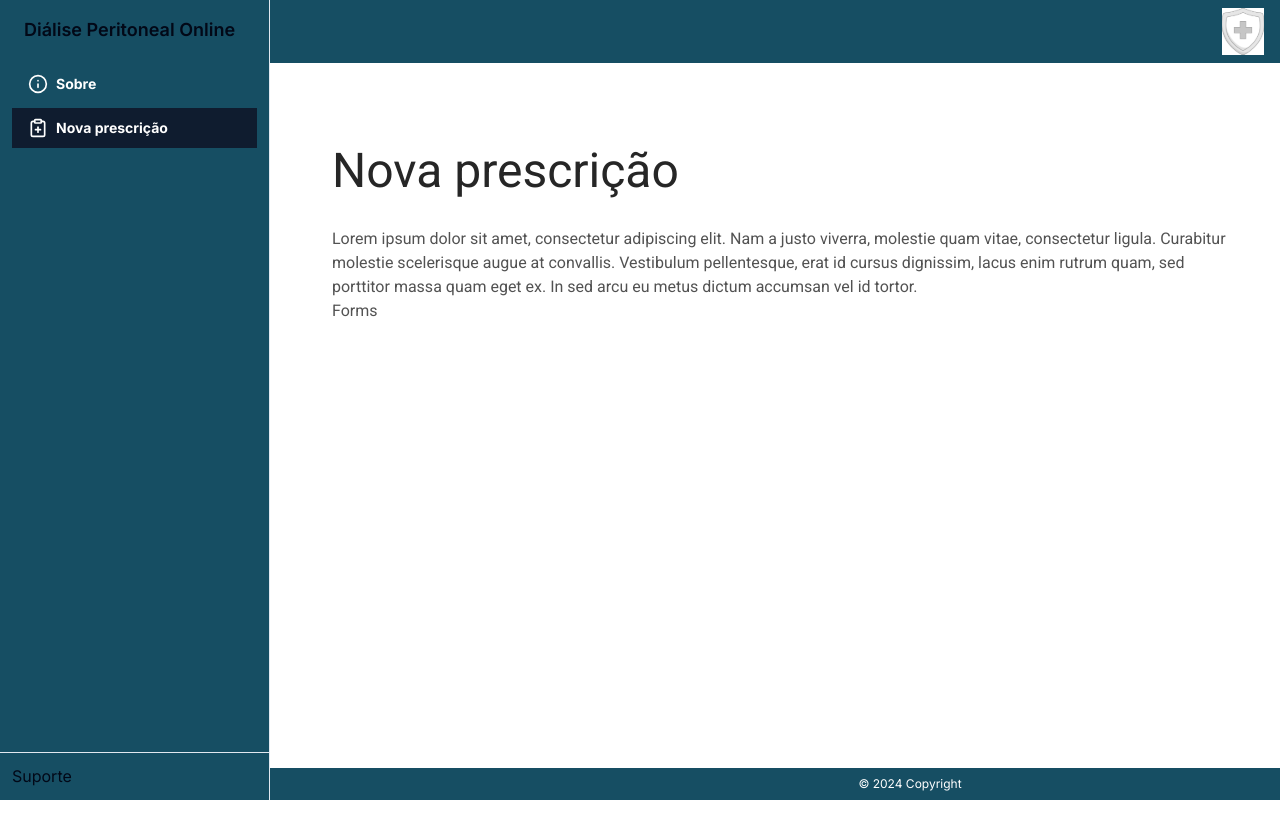
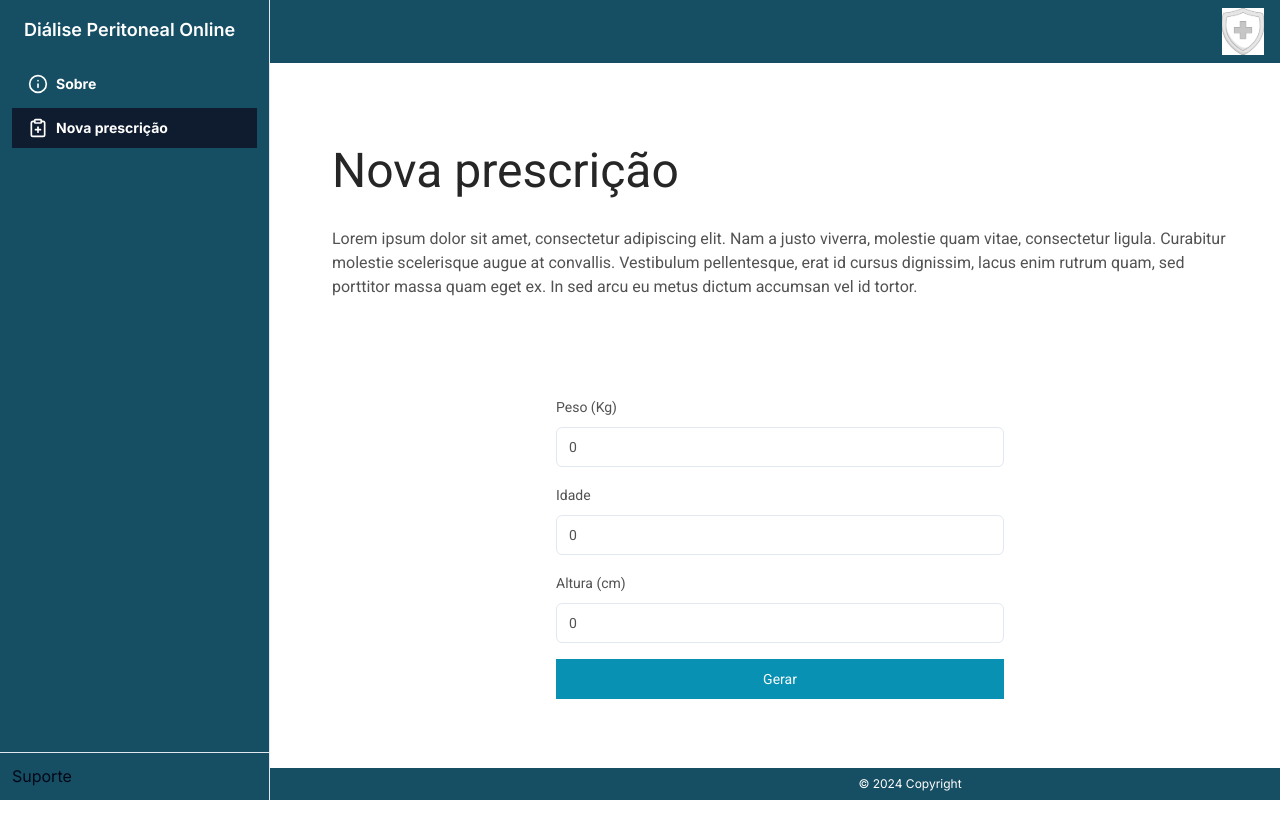
Before and after one commit to Batiman00/dialise-peritoneal, a Next.js app: page /item/prescricao in a window 1280 px wide. Shown: the top 838 px of the page. Before the commit the page ends 800 px from the top, so only its background shows below. Built offline with nearby package versions, Linux system fonts and the light colour scheme.

Commit message:
Add forms

```diff
--- a/package.json
+++ b/package.json
@@ -9,7 +9,9 @@
     "lint": "next lint"
   },
   "dependencies": {
+    "@hookform/resolvers": "^3.9.0",
     "@radix-ui/react-dialog": "^1.1.1",
+    "@radix-ui/react-label": "^2.1.0",
     "@radix-ui/react-separator": "^1.1.0",
     "@radix-ui/react-slot": "^1.1.0",
     "class-variance-authority": "^0.7.0",
@@ -18,9 +20,11 @@
     "next": "14.2.5",
     "react": "^18",
     "react-dom": "^18",
+    "react-hook-form": "^7.52.1",
     "tailwind-merge": "^2.4.0",
     "tailwindcss-animate": "^1.0.7",
-    "usehooks-ts": "^3.1.0"
+    "usehooks-ts": "^3.1.0",
+    "zod": "^3.23.8"
   },
   "devDependencies": {
     "@types/node": "^20",
--- a/src/app/item/prescricao/page.tsx
+++ b/src/app/item/prescricao/page.tsx
@@ -1,4 +1,5 @@
 
+import DialiseForms from "@/components/DialiseForms";
 import { Separator } from "@radix-ui/react-separator";
 import { Poppins, Roboto } from "next/font/google";
 
@@ -22,7 +23,7 @@
         <h1 className={`${poppins.variable} py-8 text-5xl text-neutral-800`}>Nova prescrição</h1>
         <p>Lorem ipsum dolor sit amet, consectetur adipiscing elit. Nam a justo viverra, molestie quam vitae, consectetur ligula. Curabitur molestie scelerisque augue at convallis. Vestibulum pellentesque, erat id cursus dignissim, lacus enim rutrum quam, sed porttitor massa quam eget ex. In sed arcu eu metus dictum accumsan vel id tortor. </p>
         <Separator/>
-        <p>Forms</p>
+        <DialiseForms/>
       </div>
     </div>
   );
--- /dev/null
+++ b/src/components/DialiseForms.tsx
@@ -0,0 +1,104 @@
+"use client";
+import * as z from "zod";
+import { useForm } from "react-hook-form";
+import { zodResolver } from "@hookform/resolvers/zod";
+import {
+  Form,
+  FormControl,
+  FormField,
+  FormItem,
+  FormLabel,
+  FormMessage,
+} from "@/components/ui/form";
+import { Input } from "@/components/ui/input";
+import { Button } from "@/components/ui/button";
+
+const formSchema = z
+  .object({
+    idade: z.number().int().gt(0),
+    peso: z.number().gt(0),
+    altura: z.number().int().gt(0),
+  })
+
+export default function DialiseForms() {
+  const form = useForm<z.infer<typeof formSchema>>({
+    resolver: zodResolver(formSchema),
+    defaultValues: {
+      idade: 0,
+      peso: 0,
+      altura: 0,
+    },
+  });
+
+  const handleSubmit = (values: z.infer<typeof formSchema>) => {
+    console.log({ values });
+  };
+
+  return (
+    <main className="flex min-h-screen flex-col items-center justify-between p-24">
+      <Form {...form}>
+        <form
+          onSubmit={form.handleSubmit(handleSubmit)}
+          className="max-w-md w-full flex flex-col gap-4"
+        >
+          <FormField
+            control={form.control}
+            name="peso"
+            render={({ field }) => {
+              return (
+                <FormItem>
+                  <FormLabel>Peso (Kg)</FormLabel>
+                  <FormControl>
+                    <Input
+                      placeholder="Peso (Kg)"
+                      type="number"
+                      {...field}
+                    />
+                  </FormControl>
+                  <FormMessage />
+                </FormItem>
+              );
+            }}
+          />
+          <FormField
+            control={form.control}
+            name="idade"
+            render={({ field }) => {
+              return (
+                <FormItem>
+                  <FormLabel>Idade</FormLabel>
+                  <FormControl>
+                    <Input placeholder="Idade (anos)" type="number" {...field} />
+                  </FormControl>
+                  <FormMessage />
+                </FormItem>
+              );
+            }}
+          />
+          <FormField
+            control={form.control}
+            name="altura"
+            render={({ field }) => {
+              return (
+                <FormItem>
+                  <FormLabel>Altura (cm)</FormLabel>
+                  <FormControl>
+                    <Input
+                      placeholder="Altura (cm)"
+                      type="number"
+                      {...field}
+                    />
+                  </FormControl>
+                  <FormMessage />
+                </FormItem>
+              );
+            }}
+          />
+          <Button type="submit" className="w-full bg-cyan-600">
+            Gerar
+          </Button>
+        </form>
+      </Form>
+    </main>
+  );
+}
--- a/src/components/SidebarDesktop.tsx
+++ b/src/components/SidebarDesktop.tsx
@@ -16,7 +16,7 @@
   return (
     <aside className='w-[270px] max-w-xs h-screen fixed left-0 top-0 z-40 border-r bg-cyan-900'>
       <div className='h-full px-3 py-4'>
-        <h3 className='mx-3 text-lg font-semibold text-foreground'>Diálise Peritoneal Online</h3>
+        <h3 className='mx-3 text-lg font-semibold text-foreground text-white'>Diálise Peritoneal Online</h3>
         <div className='mt-5'>
           <div className='flex flex-col gap-1 w-full'>
             {props.sidebarItems.links.map((link, index) => (
--- a/src/components/SidebarMobile.tsx
+++ b/src/components/SidebarMobile.tsx
@@ -31,7 +31,7 @@
       </SheetTrigger>
       <SheetContent side='left' className='px-3 py-4  bg-cyan-900' hideClose>
         <SheetHeader className='flex flex-row justify-between items-center space-y-0'>
-          <span className='text-lg font-semibold text-foreground mx-3'>
+          <span className='text-lg font-semibold text-foreground mx-3 text-white'>
           Diálise Peritoneal Online
           </span>
           <SheetClose asChild>
@@ -45,7 +45,7 @@
             {props.sidebarItems.links.map((link, idx) => (
               <Link key={idx} href={link.href}>
                 <SidebarButton
-                  variant={pathname === link.href ? 'secondary' : 'ghost'}
+                  variant={pathname === link.href ? 'select' : 'ghost'}
                   icon={link.icon}
                   className='w-full'
                 >
--- /dev/null
+++ b/src/components/ui/form.tsx
@@ -0,0 +1,178 @@
+"use client"
+
+import * as React from "react"
+import * as LabelPrimitive from "@radix-ui/react-label"
+import { Slot } from "@radix-ui/react-slot"
+import {
+  Controller,
+  ControllerProps,
+  FieldPath,
+  FieldValues,
+  FormProvider,
+  useFormContext,
+} from "react-hook-form"
+
+import { cn } from "@/lib/utils"
+import { Label } from "@/components/ui/label"
+
+const Form = FormProvider
+
+type FormFieldContextValue<
+  TFieldValues extends FieldValues = FieldValues,
+  TName extends FieldPath<TFieldValues> = FieldPath<TFieldValues>
+> = {
+  name: TName
+}
+
+const FormFieldContext = React.createContext<FormFieldContextValue>(
+  {} as FormFieldContextValue
+)
+
+const FormField = <
+  TFieldValues extends FieldValues = FieldValues,
+  TName extends FieldPath<TFieldValues> = FieldPath<TFieldValues>
+>({
+  ...props
+}: ControllerProps<TFieldValues, TName>) => {
+  return (
+    <FormFieldContext.Provider value={{ name: props.name }}>
+      <Controller {...props} />
+    </FormFieldContext.Provider>
+  )
+}
+
+const useFormField = () => {
+  const fieldContext = React.useContext(FormFieldContext)
+  const itemContext = React.useContext(FormItemContext)
+  const { getFieldState, formState } = useFormContext()
+
+  const fieldState = getFieldState(fieldContext.name, formState)
+
+  if (!fieldContext) {
+    throw new Error("useFormField should be used within <FormField>")
+  }
+
+  const { id } = itemContext
+
+  return {
+    id,
+    name: fieldContext.name,
+    formItemId: `${id}-form-item`,
+    formDescriptionId: `${id}-form-item-description`,
+    formMessageId: `${id}-form-item-message`,
+    ...fieldState,
+  }
+}
+
+type FormItemContextValue = {
+  id: string
+}
+
+const FormItemContext = React.createContext<FormItemContextValue>(
+  {} as FormItemContextValue
+)
+
+const FormItem = React.forwardRef<
+  HTMLDivElement,
+  React.HTMLAttributes<HTMLDivElement>
+>(({ className, ...props }, ref) => {
+  const id = React.useId()
+
+  return (
+    <FormItemContext.Provider value={{ id }}>
+      <div ref={ref} className={cn("space-y-2", className)} {...props} />
+    </FormItemContext.Provider>
+  )
+})
+FormItem.displayName = "FormItem"
+
+const FormLabel = React.forwardRef<
+  React.ElementRef<typeof LabelPrimitive.Root>,
+  React.ComponentPropsWithoutRef<typeof LabelPrimitive.Root>
+>(({ className, ...props }, ref) => {
+  const { error, formItemId } = useFormField()
+
+  return (
+    <Label
+      ref={ref}
+      className={cn(error && "text-destructive", className)}
+      htmlFor={formItemId}
+      {...props}
+    />
+  )
+})
+FormLabel.displayName = "FormLabel"
+
+const FormControl = React.forwardRef<
+  React.ElementRef<typeof Slot>,
+  React.ComponentPropsWithoutRef<typeof Slot>
+>(({ ...props }, ref) => {
+  const { error, formItemId, formDescriptionId, formMessageId } = useFormField()
+
+  return (
+    <Slot
+      ref={ref}
+      id={formItemId}
+      aria-describedby={
+        !error
+          ? `${formDescriptionId}`
+          : `${formDescriptionId} ${formMessageId}`
+      }
+      aria-invalid={!!error}
+      {...props}
+    />
+  )
+})
+FormControl.displayName = "FormControl"
+
+const FormDescription = React.forwardRef<
+  HTMLParagraphElement,
+  React.HTMLAttributes<HTMLParagraphElement>
+>(({ className, ...props }, ref) => {
+  const { formDescriptionId } = useFormField()
+
+  return (
+    <p
+      ref={ref}
+      id={formDescriptionId}
+      className={cn("text-sm text-muted-foreground", className)}
+      {...props}
+    />
+  )
+})
+FormDescription.displayName = "FormDescription"
+
+const FormMessage = React.forwardRef<
+  HTMLParagraphElement,
+  React.HTMLAttributes<HTMLParagraphElement>
+>(({ className, children, ...props }, ref) => {
+  const { error, formMessageId } = useFormField()
+  const body = error ? String(error?.message) : children
+
+  if (!body) {
+    return null
+  }
+
+  return (
+    <p
+      ref={ref}
+      id={formMessageId}
+      className={cn("text-sm font-medium text-destructive", className)}
+      {...props}
+    >
+      {body}
+    </p>
+  )
+})
+FormMessage.displayName = "FormMessage"
+
+export {
+  useFormField,
+  Form,
+  FormItem,
+  FormLabel,
+  FormControl,
+  FormDescription,
+  FormMessage,
+  FormField,
+}
--- /dev/null
+++ b/src/components/ui/input.tsx
@@ -0,0 +1,25 @@
+import * as React from "react"
+
+import { cn } from "@/lib/utils"
+
+export interface InputProps
+  extends React.InputHTMLAttributes<HTMLInputElement> {}
+
+const Input = React.forwardRef<HTMLInputElement, InputProps>(
+  ({ className, type, ...props }, ref) => {
+    return (
+      <input
+        type={type}
+        className={cn(
+          "flex h-10 w-full rounded-md border border-input bg-background px-3 py-2 text-sm ring-offset-background file:border-0 file:bg-transparent file:text-sm file:font-medium placeholder:text-muted-foreground focus-visible:outline-none focus-visible:ring-2 focus-visible:ring-ring focus-visible:ring-offset-2 disabled:cursor-not-allowed disabled:opacity-50",
+          className
+        )}
+        ref={ref}
+        {...props}
+      />
+    )
+  }
+)
+Input.displayName = "Input"
+
+export { Input }
--- /dev/null
+++ b/src/components/ui/label.tsx
@@ -0,0 +1,26 @@
+"use client"
+
+import * as React from "react"
+import * as LabelPrimitive from "@radix-ui/react-label"
+import { cva, type VariantProps } from "class-variance-authority"
+
+import { cn } from "@/lib/utils"
+
+const labelVariants = cva(
+  "text-sm font-medium leading-none peer-disabled:cursor-not-allowed peer-disabled:opacity-70"
+)
+
+const Label = React.forwardRef<
+  React.ElementRef<typeof LabelPrimitive.Root>,
+  React.ComponentPropsWithoutRef<typeof LabelPrimitive.Root> &
+    VariantProps<typeof labelVariants>
+>(({ className, ...props }, ref) => (
+  <LabelPrimitive.Root
+    ref={ref}
+    className={cn(labelVariants(), className)}
+    {...props}
+  />
+))
+Label.displayName = LabelPrimitive.Root.displayName
+
+export { Label }
```
Also changed, not shown: 1 other file (tests, documents, lock files or other folders).
